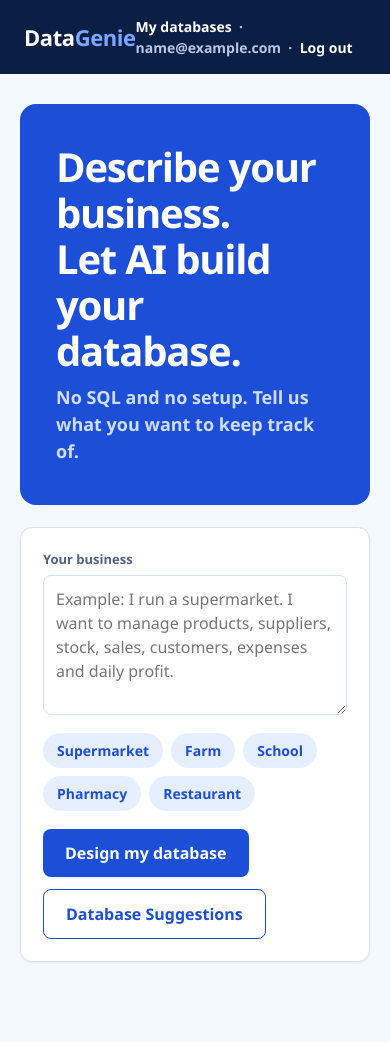
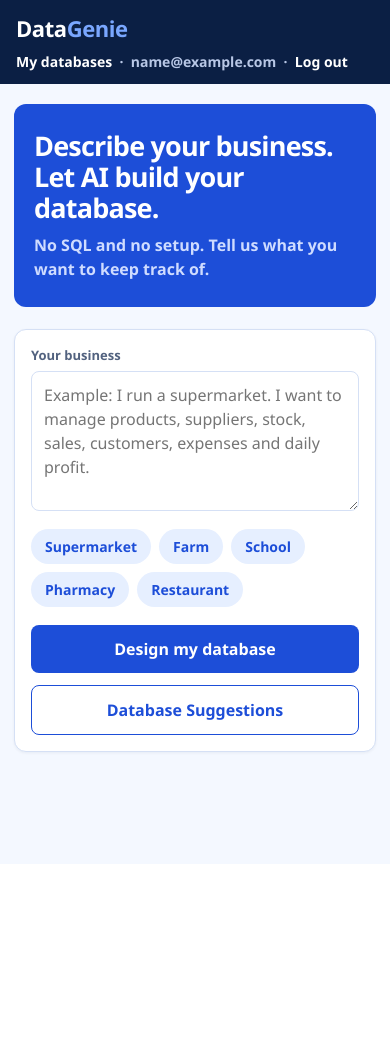
Before and after one commit to onlineconnection/datagenie, a Flask app: page / in a window 390 px wide. After the commit the page ends 755 px from the top, so only its background shows below. Run offline with Flask 3, Linux system fonts and the light colour scheme; the visitor is signed in with stand-in values (Sample User, id 1); some libraries are stand-ins or nearby versions.

Commit message:
Add login and styling

```diff
--- a/templates/base.html
+++ b/templates/base.html
@@ -45,6 +45,16 @@
   .grid { display:grid; grid-template-columns:repeat(auto-fill,minmax(250px,1fr)); gap:14px; }
   .spinner { display:none; margin-top:14px; color:var(--muted); font-weight:600; }
   .spinner.on { display:block; }
+
+  @media (max-width:640px) {
+    .nav { flex-direction:column; align-items:flex-start; gap:6px; padding:12px 16px; }
+    main { padding:20px 14px 96px; }
+    h1 { font-size:26px; }
+    .card { padding:16px; }
+    table { font-size:14px; }
+    th, td { padding:8px 6px; }
+    button, .btn { padding:12px 18px; }
+  }
 </style>
 </head>
 <body>
--- a/templates/index.html
+++ b/templates/index.html
@@ -5,6 +5,13 @@
   .hero h1 { color:#fff; font-size:40px; margin:0 0 10px; }
   .hero p { margin:0; color:#cfdcff; font-size:18px; font-weight:600; max-width:560px; }
   .actions { display:flex; flex-wrap:wrap; gap:12px; align-items:center; margin-top:18px; }
+
+  @media (max-width:640px) {
+    .hero { padding:26px 20px; border-radius:12px; }
+    .hero h1 { font-size:27px; }
+    .hero p { font-size:16px; }
+    .actions .btn, .actions button { width:100%; text-align:center; }
+  }
 </style>
 <div class="hero">
   <h1>Describe your business.<br>Let AI build your database.</h1>
--- a/templates/view.html
+++ b/templates/view.html
@@ -11,6 +11,12 @@
   .scroll { overflow-x: auto; }
   .bar { display: flex; gap: 8px; margin-bottom: 12px; }
   .bar input { flex: 1; padding: 10px; border: 1px solid var(--line); border-radius: 8px; font: inherit; }
+
+  @media (max-width:640px) {
+    .tabs { flex-wrap:nowrap; overflow-x:auto; padding-bottom:6px; }
+    .tabs a { white-space:nowrap; }
+    .stats { grid-template-columns:1fr 1fr; }
+  }
 </style>
 
 <h1>{{ biz.title }}</h1>
```
Also changed, not shown: templates/dash_base.html (+7 -0 lines), templates/suggestions.html (+7 -0 lines).
